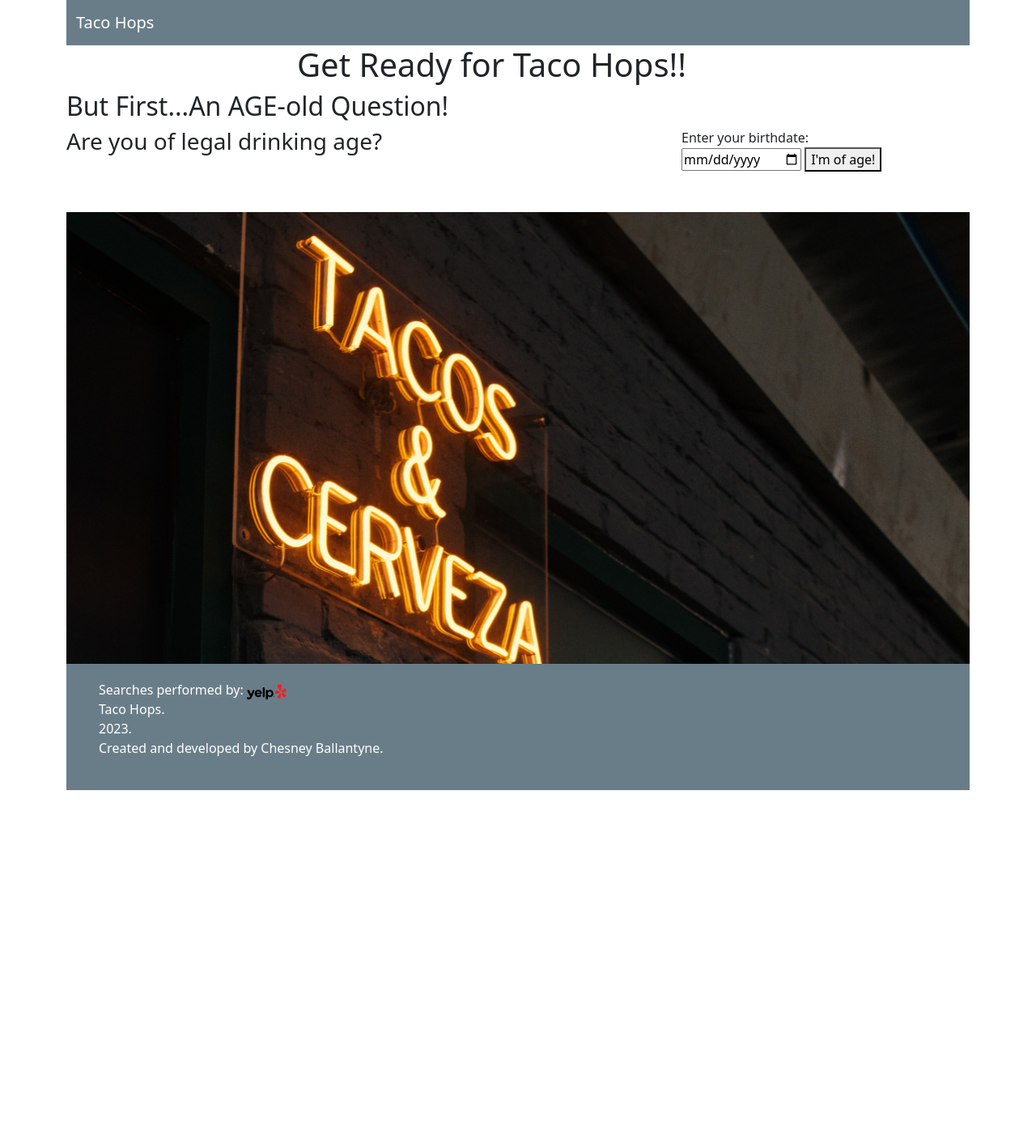
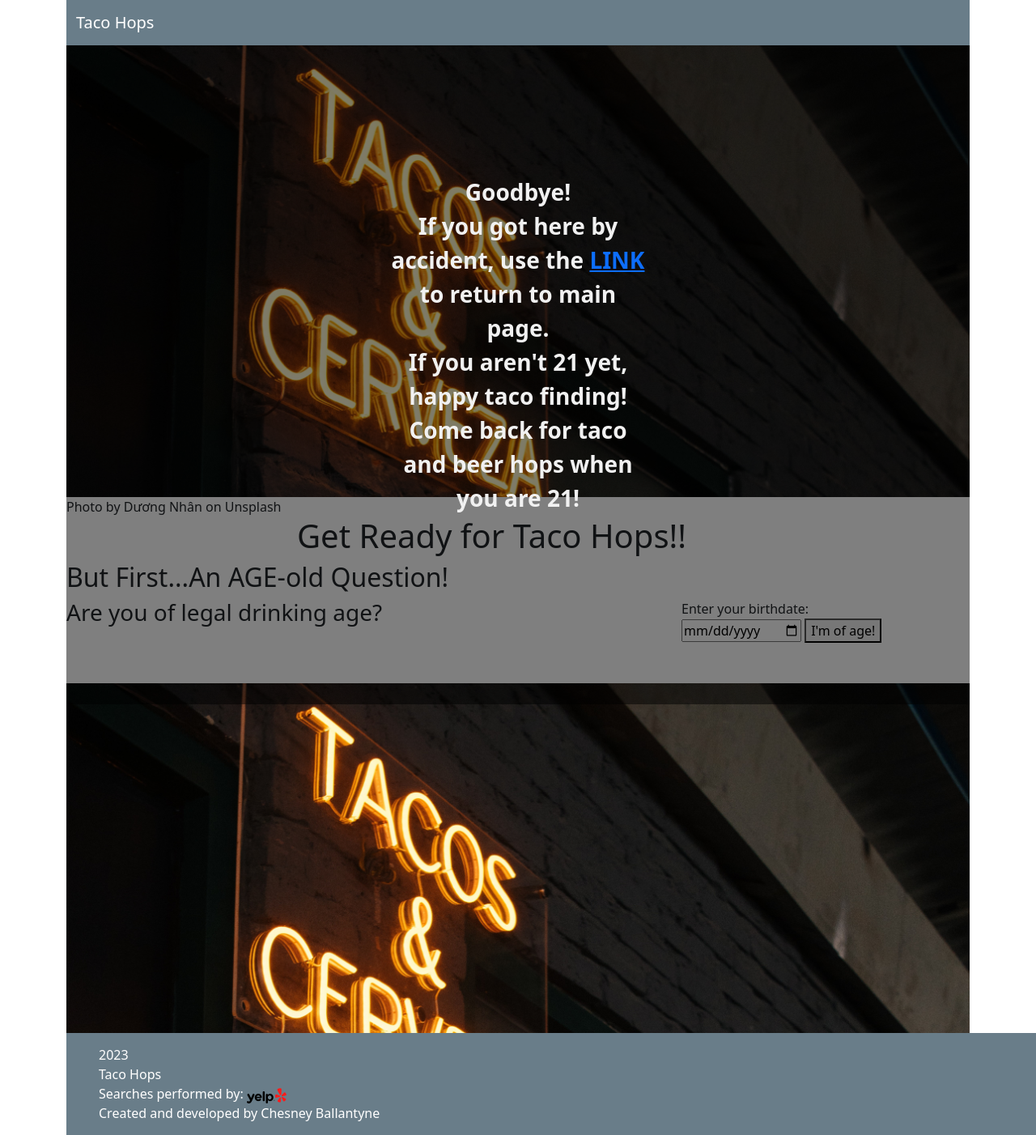
Before and after one commit to Chesney-Bal/Taco-Hops, a Flask app: page / in a window 1280 px wide; the page is wider, and only the part inside the window is pictured. Shown: that part at 81% size. Before the commit the page ends 976 px from the top of that part, so only its background shows below. Run offline with Flask 2, Linux system fonts and the light colour scheme.

Commit message:
Commit User detail pg styled. Footer fixed. Trip planner page styled.

```diff
--- a/static/css/styles.css
+++ b/static/css/styles.css
@@ -1,6 +1,12 @@
 
+html{
+  position: relative;
 
+}
 
+body {
+  margin-bottom:130;
+}
 
 .goodbye_img {
   position: relative;
@@ -21,3 +27,14 @@
   padding-bottom: 170px;
   padding-inline: 400px; /* Some padding */
 }
+
+
+footer {
+  position: absolute;
+  bottom: 0;
+  width: 100%;
+}
+
+.border_taco {
+  border-color: #a13d2d !important;
+}
--- a/templates/base.html
+++ b/templates/base.html
@@ -32,10 +32,10 @@
 
   </body>
   <footer style="bottom: 0; height:auto;  background-color:#697d89;">
-    <p style="color:white; padding-top: 20px; padding-left:40px; margin:0; text-align:left;">Searches performed by:  <img id="yelp logo" src="/static/img/yelp_logo 49 x 19.png" alt="yelp logo"> </p>
-    <p style="color:white; padding-left:40px; margin:0; text-align:left;">Taco Hops.</p>
-    <p style="color:white; padding-left:40px; margin:0; text-align:left;">2023.</p>
-    <p style="color:white; padding-bottom: 40px; padding-left:40px; margin:0; text-align:left;">Created and developed by Chesney Ballantyne.</p>
+    <p style="color:white; padding-top: 15px; padding-left:40px; margin:0; text-align:left;">2023</p>
+    <p style="color:white; padding-left:40px; margin:0; text-align:left;">Taco Hops</p>
+    <p style="color:white; padding-left:40px; margin:0; text-align:left;">Searches performed by:  <img id="yelp logo" src="/static/img/yelp_logo 49 x 19.png" alt="yelp logo"> </p>
+    <p style="color:white; padding-bottom: 15px; padding-left:40px; margin:0; text-align:left;">Created and developed by Chesney Ballantyne</p>
   </footer>
 
 
--- a/templates/brewery_search_results.html
+++ b/templates/brewery_search_results.html
@@ -47,8 +47,8 @@
         {% for brewery in breweries %}
           <div class="col-2">
             <div class="coordinates" data-name="{{brewery['name']}}" data-lat="{{brewery['coordinates']['latitude']}}" data-long="{{brewery['coordinates']['longitude']}}" >
-              <div class="card-group">
-                <div class="card h-100 border-secondary mb-3"  style="max-width: 15rem;">
+              <div class="card-group" >
+                <div class="card h-100 border-warning mb-3"  style="max-width: 15rem; border-width:3">
                   <img class="card-img-top" src="{{brewery['image_url']}}" alt="Card image cap">
                     <div class="card-body">
                       <h5 class="card-title">{{brewery['name']}}</h5>
--- a/templates/homepage.html
+++ b/templates/homepage.html
@@ -80,8 +80,7 @@
           <p style="text-align: center;"> You can search by brewery without creating an account:</p>
           <p style="text-align: center;"><a href="/brewery_trip_planner">Search by Brewery</a></p>
 
-          <br>
-          <br>
+
 
     </div>
   </div>
--- a/templates/index.html
+++ b/templates/index.html
@@ -18,6 +18,21 @@
         </div>
       </div>
     </nav>
+
+    <div class="goodbye_img">
+      <img src="/static/img/pexels-dương-nhân-2_1.jpg" class="img-fluid" alt="image of four tacos" >
+      <div class="content">
+         <p class="text-center fs-3 fw-semibold">Goodbye!<br>
+         If you got here by accident,
+         use the <a href="/">LINK</a> to return to main page.<br>
+         If you aren't 21 yet, happy taco finding! <br>
+         Come back for taco and beer hops when you are 21!</p>
+         <br>
+         <br>
+
+      </div>
+      <caption>Photo by Dương Nhân on Unsplash</caption>
+      </div>
 
     <div class="row">
       <div class="col-3">
--- a/templates/navBar.html
+++ b/templates/navBar.html
@@ -17,11 +17,11 @@
 
                     {% if session.get('user_email') %}
                         <li class="nav-item">
-                          <a class="nav-link" href="/user_profile">User Profile</a>
+                          <a class="nav-link" href="/user_profile">User Profile </a>
                         </li>
 
                         <li class="nav-item">
-                          <a class="nav-link" href="/logout">Logout</a>
+                          <a class="nav-link" href="/logout">Logout </a>
                         </li>
 
                     {% else %}
--- a/templates/tacoshops_nearby.html
+++ b/templates/tacoshops_nearby.html
@@ -48,7 +48,7 @@
       <div class="col-2">
         <div class="taco_coordinates" data-taco_name="{{tacoshop['name']}}" data-taco_lat="{{tacoshop['coordinates']['latitude']}}" data-taco_long="{{tacoshop['coordinates']['longitude']}}">
           <div class="card-group">
-            <div class="card h-100 border-secondary mb-3" style="max-width: 15rem;">
+            <div class="card h-100  mb-3" style="max-width: 15rem; border-width:3; border-color:#A13D2D;" >
               <img class="card-img-top" src="{{tacoshop['image_url']}}" alt="Card image cap">
                 <div class="card-body">
                   <h5 class="card-title">{{tacoshop['name']}}</h5>
```
Also changed, not shown: templates/brewery_trip_planner.html (+23 -14 lines), templates/user_details.html (+33 -27 lines).
